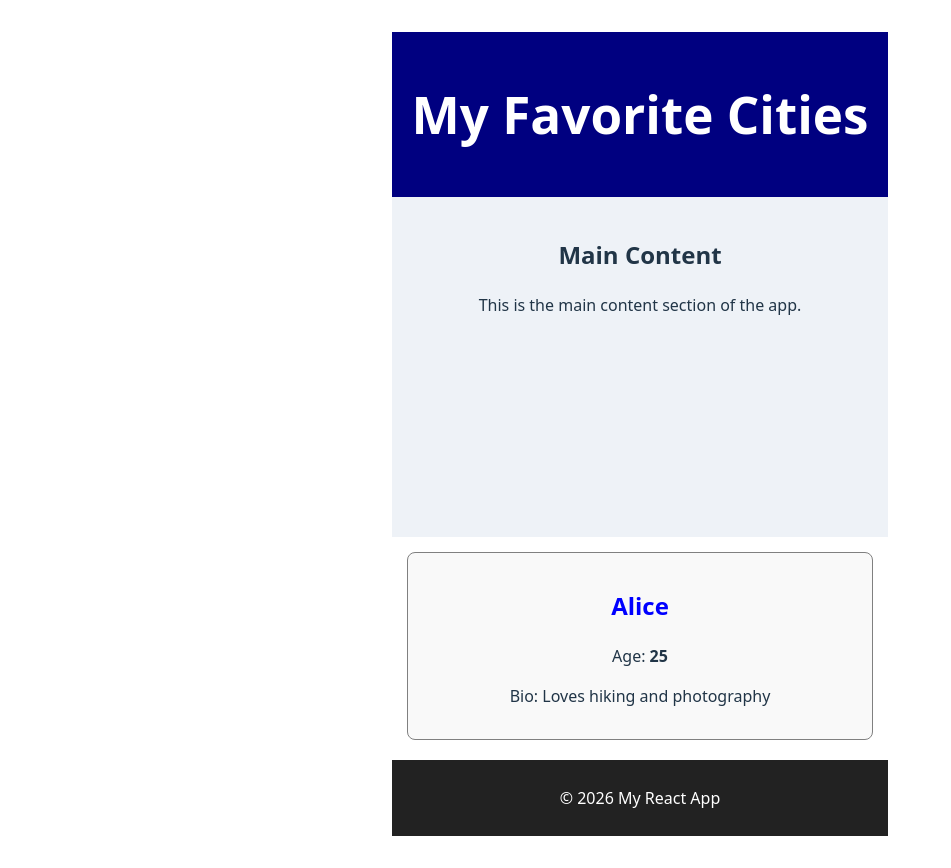
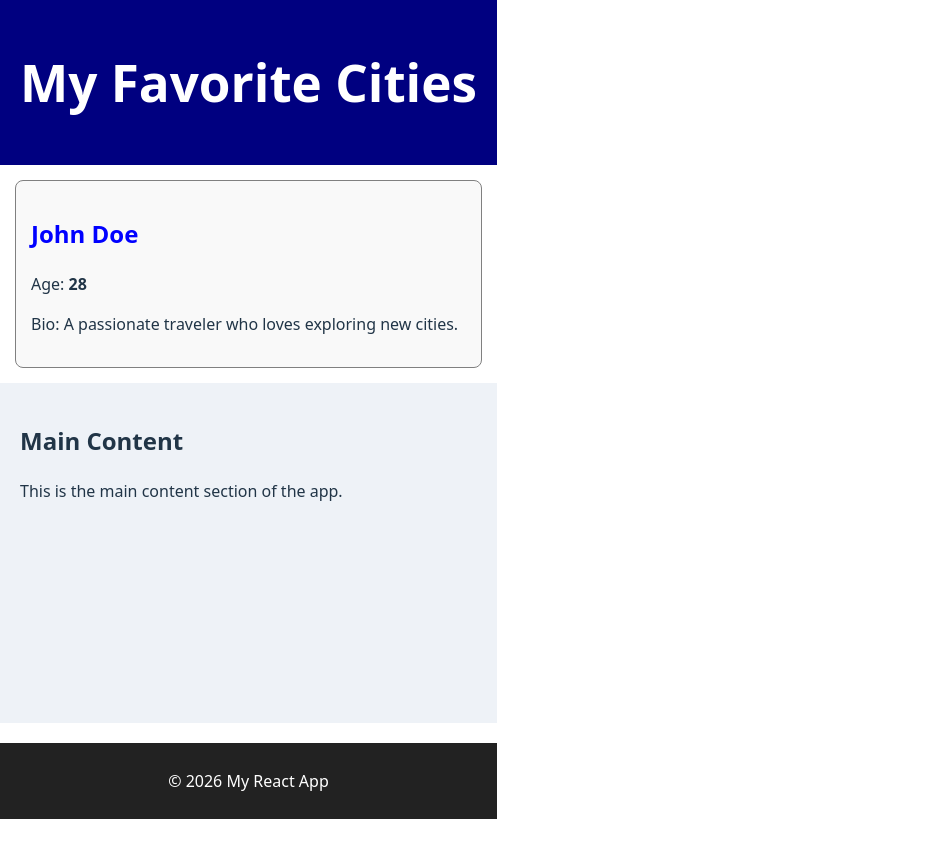
Before and after one commit to millicentkamba/alx-fe-reactjs, a React (Vite) app in the folder alx-react-app-new/: page / in a window 1280 px wide. Shown: the whole page, without its empty margins (0-951 px from the left). After the commit the page ends 819 px from the top, so only its background shows below. Built offline with nearby package versions, Linux system fonts and the light colour scheme.

Commit message:
Apply inline CSS styling to React components

```diff
--- a/alx-react-app-new/src/App.jsx
+++ b/alx-react-app-new/src/App.jsx
@@ -1,28 +1,25 @@
-// alx-react-app/src/App.jsx
-
-import Header from './components/Header'
-import MainContent from './components/MainContent'
-import Footer from './components/Footer'
-import UserProfile from './components/UserProfile'
-import './App.css'
+import React from "react";
+import Header from "./Header";
+import UserProfile from "./UserProfile";
+import MainContent from "./MainContent";
+import Footer from "./Footer";
 
 function App() {
   return (
     <div>
-      {/* Render components in the required order */}
       <Header />
+
+      <UserProfile
+        name="John Doe"
+        age={28}
+        bio="A passionate traveler who loves exploring new cities."
+      />
+
       <MainContent />
-
-      {/* Render UserProfile component with props */}
-      <UserProfile
-        name="Alice"
-        age={25}
-        bio="Loves hiking and photography"
-      />
 
       <Footer />
     </div>
-  )
+  );
 }
 
-export default App
+export default App;
```
Also changed, not shown: alx-react-app-new/src/Footer.jsx (renamed from alx-react-app-new/src/components/Footer.jsx), alx-react-app-new/src/Header.jsx (renamed from alx-react-app-new/src/components/Header.jsx), alx-react-app-new/src/MainContent.jsx (renamed from alx-react-app-new/src/components/MainContent.jsx), alx-react-app-new/src/UserProfile.jsx (renamed from alx-react-app-new/src/components/UserProfile.jsx).
